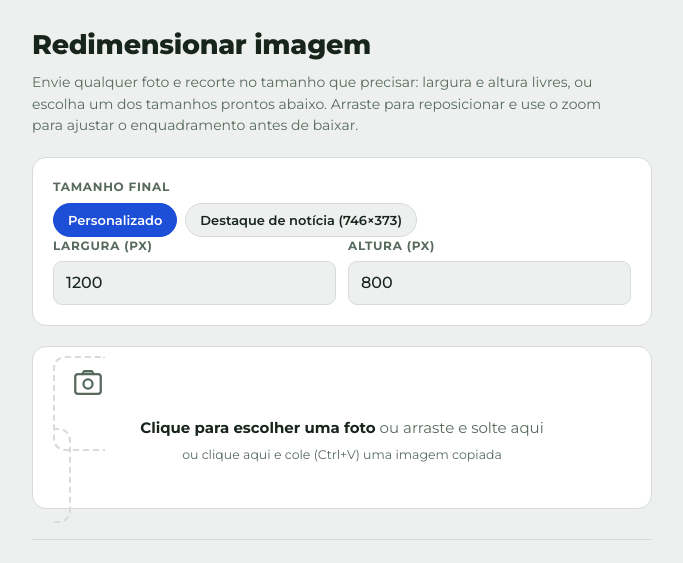
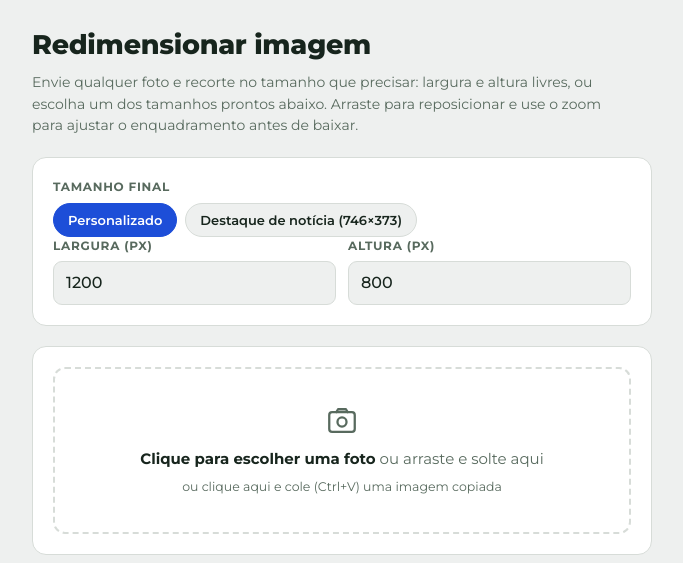
Before and after one commit to unifesspa-ascom/redimensionar, a plain HTML site: page index.html in a window 1280 px wide. Shown: the top 563 px of the page, without its empty margins (298-981 px from the left). Drawn offline with Linux system fonts and the light colour scheme.

Commit message:
Enhance dropzone styling for better layout

```diff
--- a/index.html
+++ b/index.html
@@ -29,9 +29,9 @@ header h1{margin:0 0 6px;font-size:clamp(21px,4vw,27px);font-weight:800;letter-s
 header p{margin:0;color:var(--muted);font-size:14px;max-width:62ch}
 .card{background:var(--surface);border:1px solid var(--line);border-radius:14px;padding:20px;margin-top:20px}
 
-.dropzone{border:2px dashed var(--line);border-radius:12px;padding:36px 16px;text-align:center;cursor:pointer;color:var(--muted);transition:border-color .15s,background .15s}
+.dropzone{display:flex;flex-direction:column;align-items:center;border:2px dashed var(--line);border-radius:12px;padding:36px 16px;text-align:center;cursor:pointer;color:var(--muted);transition:border-color .15s,background .15s}
 .dropzone:hover,.dropzone.drag{border-color:var(--accent);background:var(--accent-bg)}
-.dropzone svg{width:34px;height:34px;margin-bottom:8px}
+.dropzone svg{display:block;width:34px;height:34px;margin-bottom:8px}
 .dropzone b{color:var(--fg)}
 .dropzone input[type=file]{display:none}
 .dropzone .paste-hint{margin:6px 0 0;font-size:12.5px}
```
